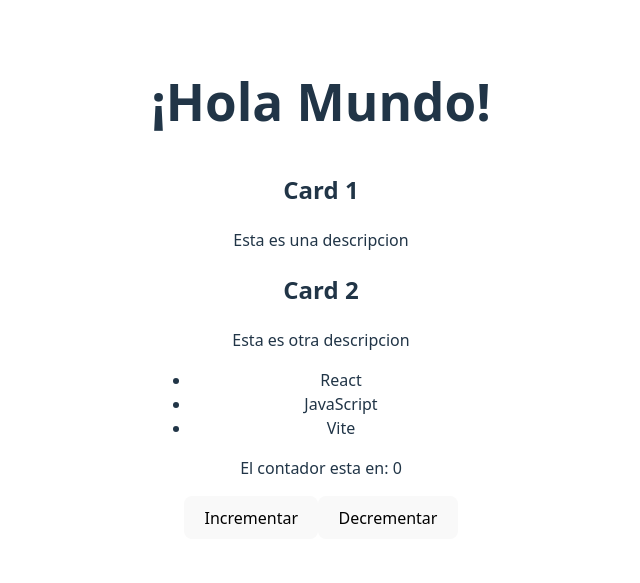
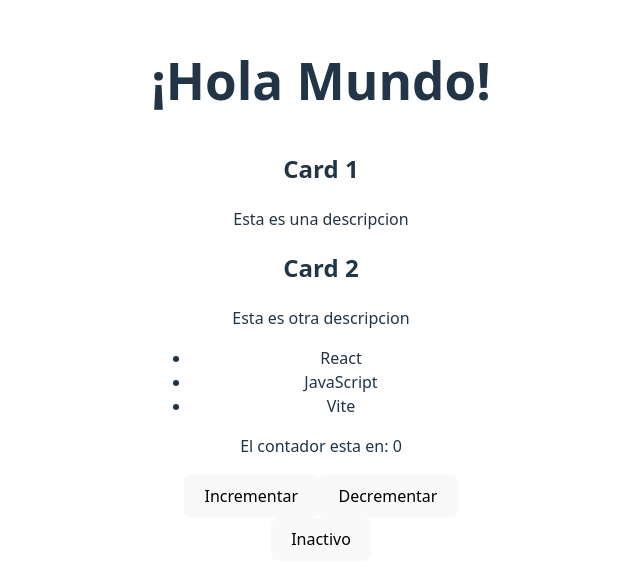
Before and after one commit to JUANLOPCON071/MyReactApp, a React (Vite) app: page / in a window 1280 px wide. Shown: the part 115-698 px from the top of the page, without its empty margins (319-959 px from the left). Built offline with nearby package versions, Linux system fonts and the light colour scheme.

Commit message:
Toggle button para manejo de estado

```diff
--- a/src/App.jsx
+++ b/src/App.jsx
@@ -1,6 +1,7 @@
 import './App.css'
 import Card from './componentes/Card';
 import Counter from './componentes/Counter';
+import ToggleButton from './componentes/ToggleButton';
 
 function App() {
   const items = ["React", "JavaScript", "Vite"];
@@ -18,6 +19,7 @@
         }
       </ul>
       <Counter/>
+      <ToggleButton/>
     </section>
   )
 }
--- /dev/null
+++ b/src/componentes/ToggleButton.jsx
@@ -0,0 +1,13 @@
+import { useState } from "react"
+
+const ToggleButton = () => {
+    const [isActive, setIsActive] = useState(false);
+
+    return (
+        <button onClick={() => setIsActive(!isActive)}>
+            {isActive ? "Activo" : "Inactivo"}
+        </button>
+    )
+}
+
+export default ToggleButton;
```
